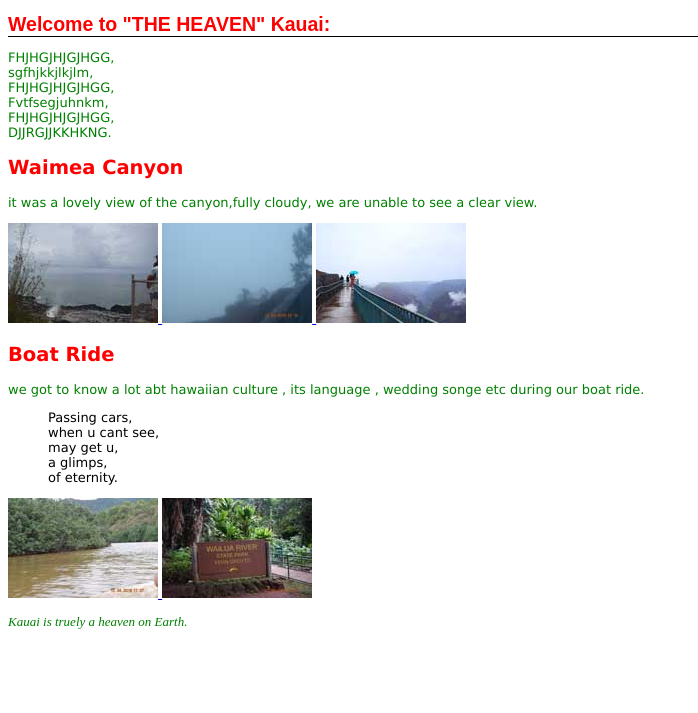
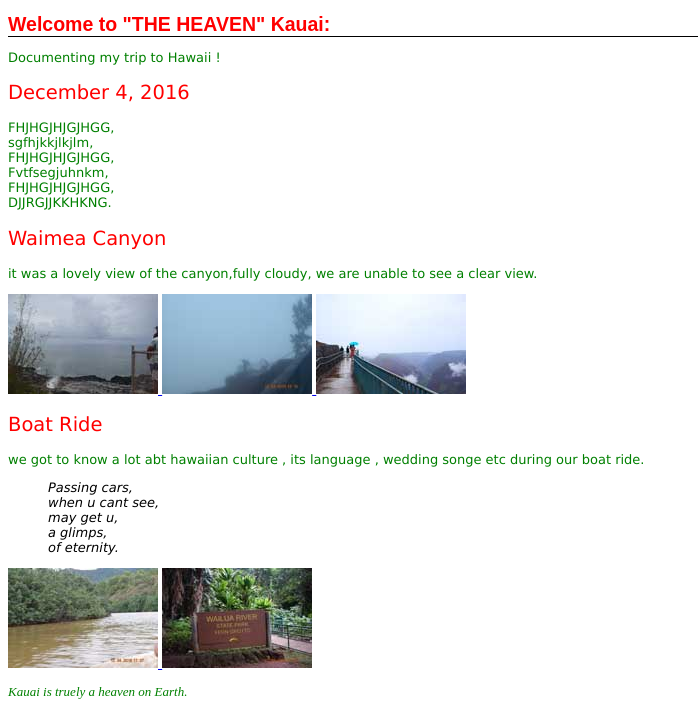
Before and after one commit to priya13august/html-try, a plain HTML site: page kauai trip.html in a window 1280 px wide. Shown: the part 131-844 px from the top of the page, without its empty margins (0-698 px from the left). Before the commit the page ends 800 px from the top, so only its background shows below. Drawn offline with Linux system fonts and the light colour scheme; a web font is replaced by a local one.

Commit message:
heading style try

```diff
--- a/kauai trip.html
+++ b/kauai trip.html
@@ -10,6 +10,13 @@
         <img src="logo/mylogomatte.png" alt="mylogo">
         </p>
     <h1>Welcome to "THE HEAVEN" Kauai:</h1>
+        <p>
+            Documenting my trip to Hawaii !
+        </p>
+
+        <h2>
+        December 4, 2016
+        </h2>
     <P>
     FHJHGJHJGJHGG, <br>
     sgfhjkkjlkjlm, <br>
--- a/kauai.css
+++ b/kauai.css
@@ -19,6 +19,14 @@ h1, h2
     font-family: "Emblema One", sans-serif;
     border-bottom:1px solid black ;
 }
+h2
+{
+    font-weight: normal;
+}
+blockquote
+{
+    font-style: oblique;
+}
    p
        {
            color:green;
```
